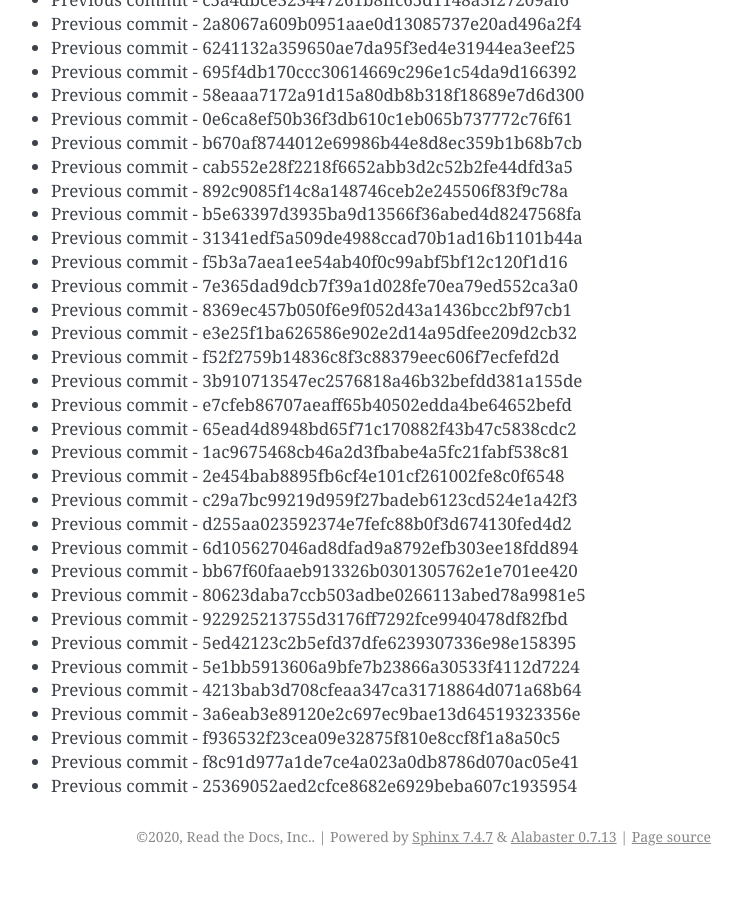
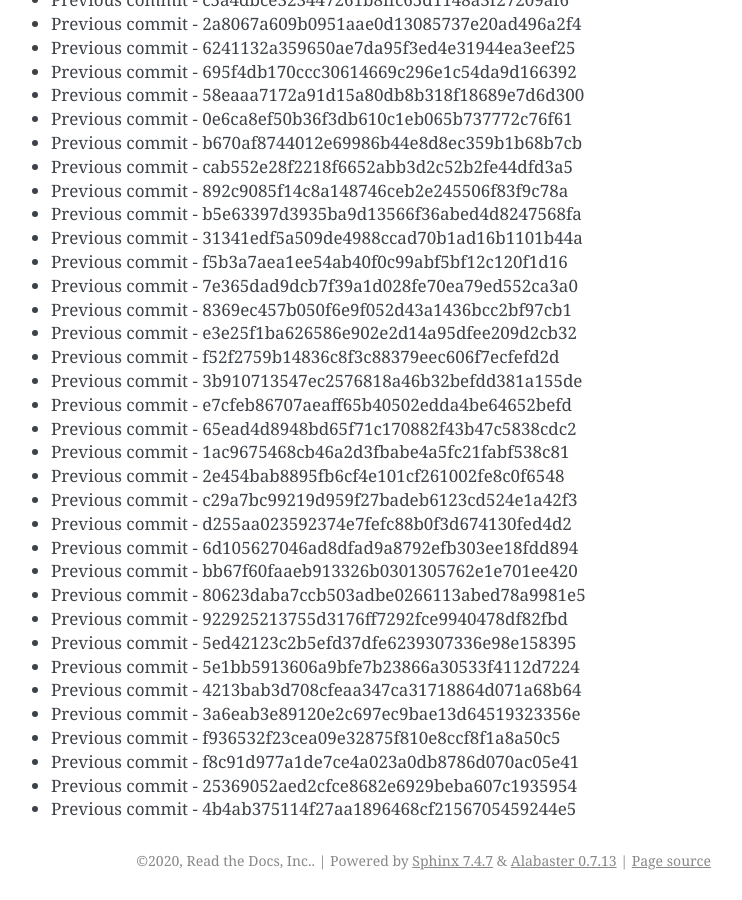
Before and after one commit to readthedocs/rtd-git-stresstest, a Sphinx documentation site: the page built from docs/updates.rst, in a window 1280 px wide and 900 px high, scrolled down 98389 px. Shown: the whole window, without its empty margins (399-1141 px from the left). Built offline with Sphinx 7.4.7, drawn with Linux system fonts in a browser that asks for light colours; before the commit the page ends 99265 px from its top, so only the background shows below that.

Commit message:
Generating commit from previous: 4b4ab375114f27aa1896468cf2156705459244e5

```diff
--- a/docs/updates.rst
+++ b/docs/updates.rst
@@ -4166,3 +4166,4 @@ It can be tested for any performance characteristics.
 * Previous commit - f936532f23cea09e32875f810e8ccf8f1a8a50c5
 * Previous commit - f8c91d977a1de7ce4a023a0db8786d070ac05e41
 * Previous commit - 25369052aed2cfce8682e6929beba607c1935954
+* Previous commit - 4b4ab375114f27aa1896468cf2156705459244e5
```
